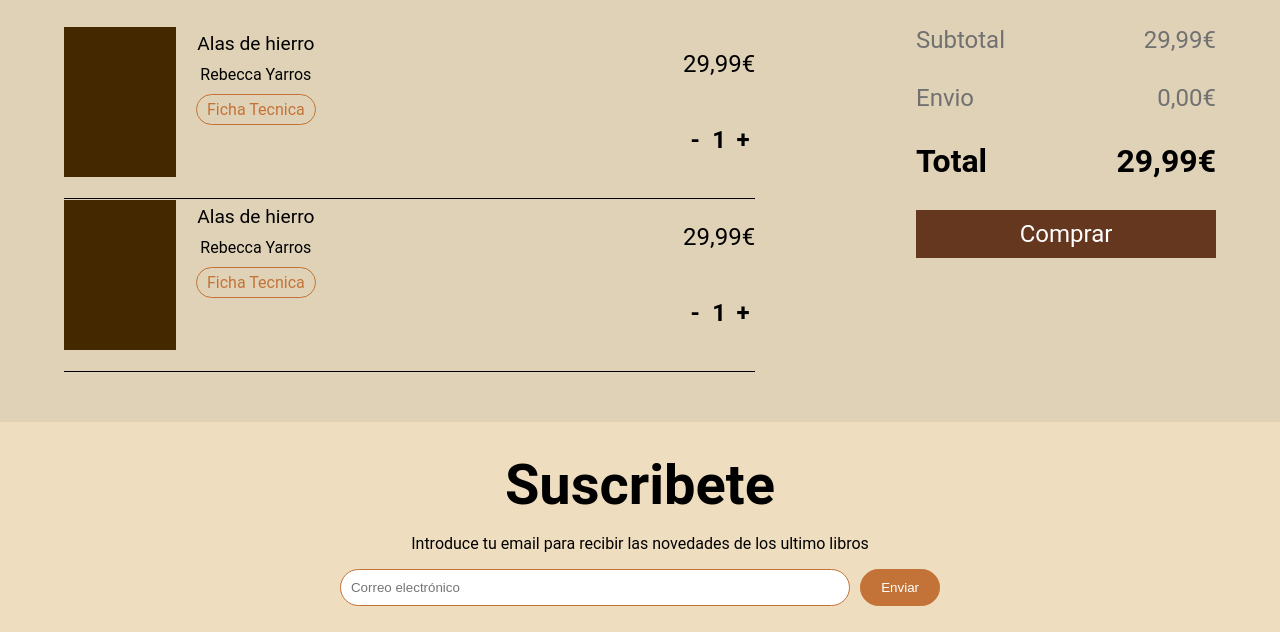
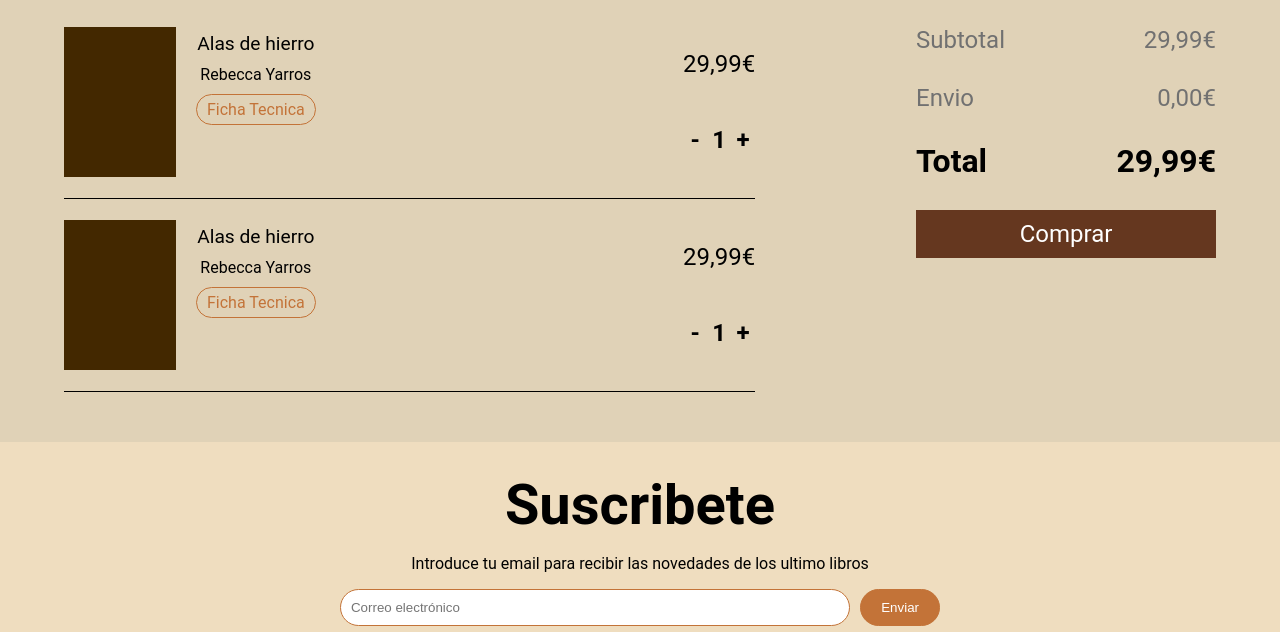
Before and after one commit to ManuelRBo/TiendaOnline, a PHP site: page /cesta.html in a window 1280 px wide. Shown: the part 185-817 px from the top of the page. Run offline with PHP 8.4, Linux system fonts and the light colour scheme.

Commit message:
Añadir espacio entre elementos en el encabezado

```diff
--- a/css/cesta.css
+++ b/css/cesta.css
@@ -23,6 +23,7 @@ h1{
     flex-direction: column;
     justify-content: space-between;
     position: relative;
+    gap: 20px;
 
     & p{
         width: 100%;
```
